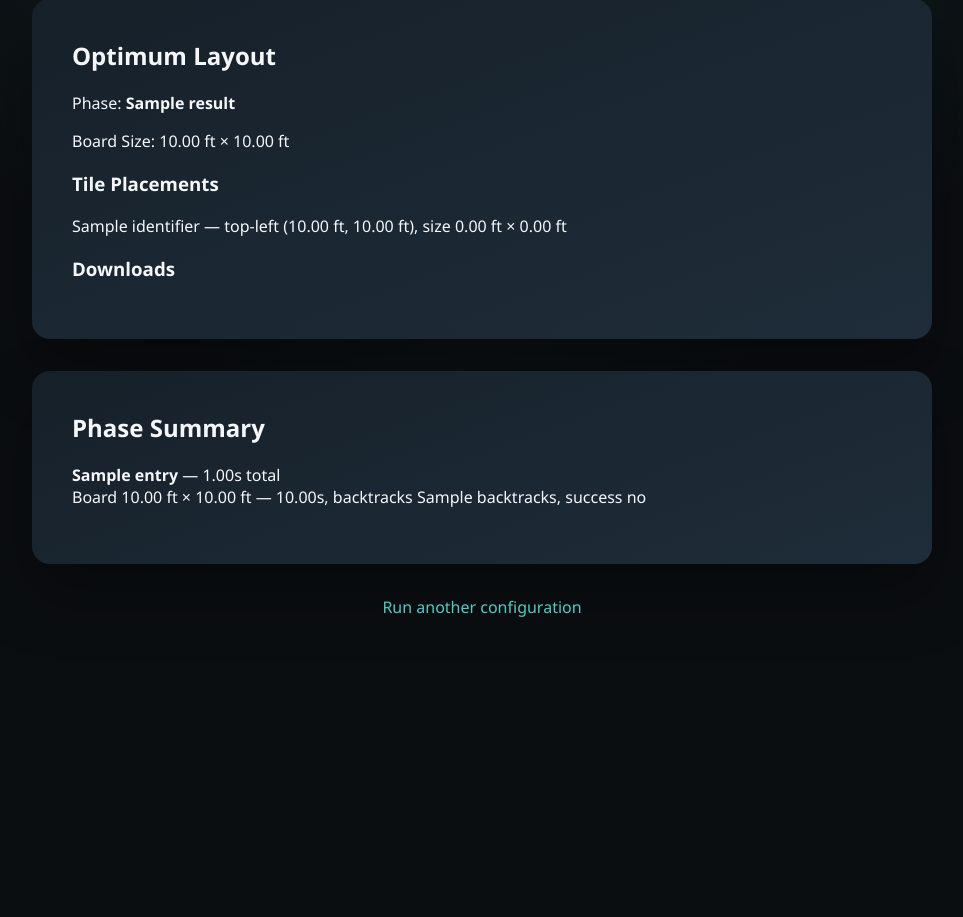
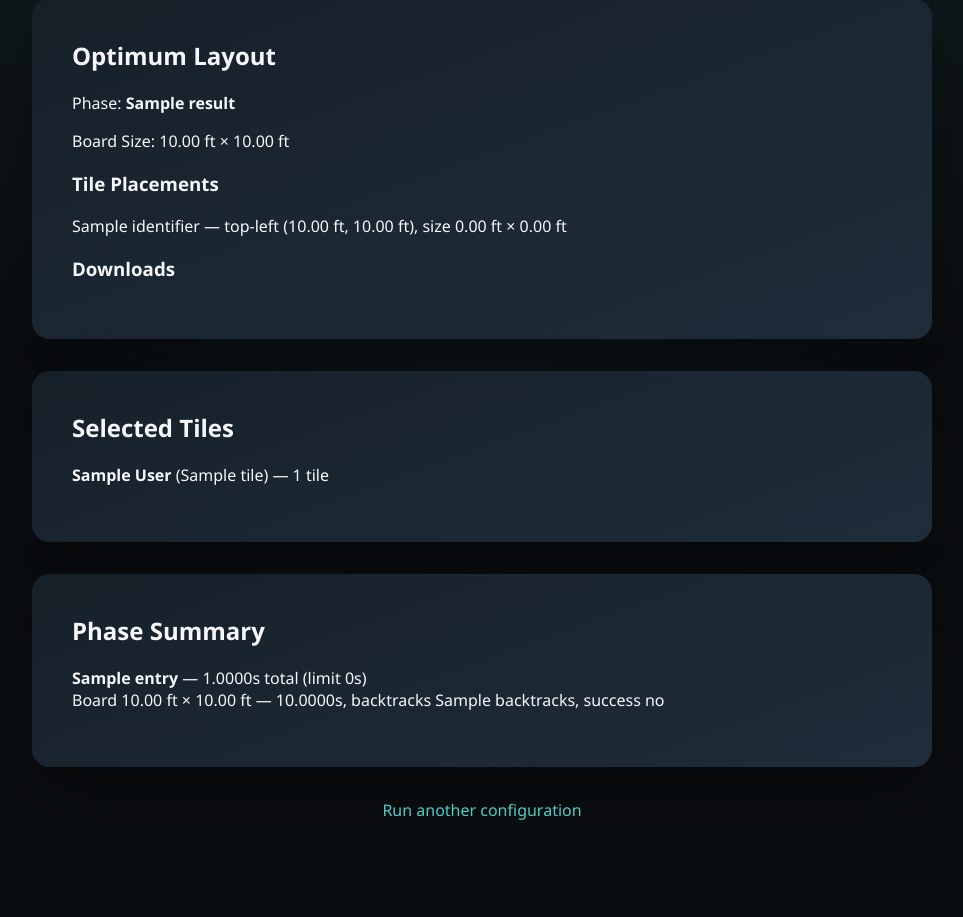
Before and after one commit to copernicus99/Tile_Solver_Thingy, a Flask app: template templates/results_form.html in a window 1280 px wide. Shown: the part 171-1088 px from the top of the page, without its empty margins (158-1121 px from the left). Before the commit the page ends 788 px from the top, so only its background shows below. Run offline with Flask 3, Linux system fonts and the light colour scheme; the template is opened without the code that fills it: most values are stand-ins (such as "Sample title", 1, 10 or a date in 2020).

Commit message:
Improve results summary and phase timing display

```diff
--- a/app.py
+++ b/app.py
@@ -29,6 +29,16 @@ app.secret_key = "tile-solver-secret"
 
 orchestrator = TileSolverOrchestrator()
 
+PHASE_CONFIGS = {
+    phase.name: phase
+    for phase in (
+        SETTINGS.PHASE_A,
+        SETTINGS.PHASE_B,
+        SETTINGS.PHASE_C,
+        SETTINGS.PHASE_D,
+    )
+}
+
 
 @dataclass
 class RunState:
@@ -39,6 +49,7 @@ class RunState:
     done: bool = False
     thread: Optional[threading.Thread] = None
     created_at: float = field(default_factory=time.time)
+    selection: Dict[str, int] = field(default_factory=dict)
 
 
 class RunManager:
@@ -48,7 +59,7 @@ class RunManager:
 
     def start_run(self, selection: Dict[str, int]) -> str:
         run_id = uuid.uuid4().hex
-        state = RunState(queue.Queue())
+        state = RunState(queue.Queue(), selection=dict(selection))
         with self._lock:
             self._runs[run_id] = state
         thread = threading.Thread(
@@ -107,6 +118,7 @@ def index():
 @app.route("/solve", methods=["POST"])
 def solve_tiles():
     selection = _parse_selection(request.form)
+    selection_summary = _selection_summary(selection)
     try:
         result, logs = orchestrator.solve(selection)
     except ValueError as exc:
@@ -117,6 +129,8 @@ def solve_tiles():
             error=str(exc),
             outputs={},
             config=SETTINGS,
+            selection_summary=selection_summary,
+            phase_limits=_phase_limits(),
         )
     outputs = _write_outputs(result, logs) if result else {}
     return render_template(
@@ -126,6 +140,8 @@ def solve_tiles():
         outputs=outputs,
         error=None if result else "No solution within the provided timeframes",
         config=SETTINGS,
+        selection_summary=selection_summary,
+        phase_limits=_phase_limits(),
     )
 
 
@@ -164,6 +180,7 @@ def run_result(run_id: str):
     if not state.done:
         return "", 202
     logs = state.logs or []
+    selection_summary = _selection_summary(state.selection)
     if state.error:
         return render_template(
             "results_form.html",
@@ -172,6 +189,8 @@ def run_result(run_id: str):
             error=state.error,
             outputs={},
             config=SETTINGS,
+            selection_summary=selection_summary,
+            phase_limits=_phase_limits(),
         )
     outputs = _write_outputs(state.result, logs) if state.result else {}
     return render_template(
@@ -181,6 +200,8 @@ def run_result(run_id: str):
         outputs=outputs,
         error=None if state.result else "No solution within the provided timeframes",
         config=SETTINGS,
+        selection_summary=selection_summary,
+        phase_limits=_phase_limits(),
     )
 
 
@@ -204,6 +225,47 @@ def _parse_selection(form_data) -> Dict[str, int]:
             count = 0
         selection[name] = max(0, min(10, count))
     return selection
+
+
+def _selection_summary(selection: Dict[str, int]):
+    summary = []
+    for tile_name, dims in SETTINGS.TILE_OPTIONS.items():
+        count = selection.get(tile_name, 0)
+        if count <= 0:
+            continue
+        width_ft, height_ft = dims
+        summary.append(
+            {
+                "name": tile_name,
+                "count": count,
+                "width_ft": width_ft,
+                "height_ft": height_ft,
+                "display_name": f"{tile_name.replace('x', ' ft × ')} ft tile",
+                "dimensions_label": f"{width_ft:.1f} ft × {height_ft:.1f} ft",
+            }
+        )
+    return summary
+
+
+def _phase_limits() -> Dict[str, int]:
+    return {name: config.time_limit_sec for name, config in PHASE_CONFIGS.items()}
+
+
+def _format_seconds(seconds: Optional[float]) -> str:
+    if seconds is None:
+        return "No limit"
+    seconds_int = int(round(seconds))
+    if seconds_int < 0:
+        return "0s"
+    minutes, secs = divmod(seconds_int, 60)
+    if minutes:
+        return f"{minutes}m {secs}s"
+    return f"{secs}s"
+
+
+@app.context_processor
+def inject_helpers():
+    return {"format_seconds": _format_seconds}
 
 
 def _write_outputs(result: SolveResult | None, logs: List[PhaseLog]):
--- a/config.py
+++ b/config.py
@@ -31,8 +31,8 @@ class Settings:
 
     PHASE_A = PhaseConfig("Phase A", allow_rotation=False, allow_discards=False, time_limit_sec=600)
     PHASE_B = PhaseConfig("Phase B", allow_rotation=True, allow_discards=False, time_limit_sec=600)
-    PHASE_C = PhaseConfig("Phase C", allow_rotation=False, allow_discards=False, time_limit_sec=300)
-    PHASE_D = PhaseConfig("Phase D", allow_rotation=True, allow_discards=False, time_limit_sec=300)
+    PHASE_C = PhaseConfig("Phase C", allow_rotation=False, allow_discards=False, time_limit_sec=600)
+    PHASE_D = PhaseConfig("Phase D", allow_rotation=True, allow_discards=False, time_limit_sec=600)
 
     OUTPUT_DIR = Path("outputs")
     LOG_DIR = Path("logs")
--- a/templates/results_form.html
+++ b/templates/results_form.html
@@ -40,17 +40,35 @@
             </ul>
         </div>
         {% endif %}
+        {% if selection_summary %}
+        <div class="results-container">
+            <h2>Selected Tiles</h2>
+            <ul class="tile-selection-list">
+                {% for tile in selection_summary %}
+                <li>
+                    <strong>{{ tile.display_name }}</strong>
+                    (<span>{{ tile.dimensions_label }}</span>) —
+                    {{ tile.count }} tile{% if tile.count != 1 %}s{% endif %}
+                </li>
+                {% endfor %}
+            </ul>
+        </div>
+        {% endif %}
         <div class="results-container">
             <h2>Phase Summary</h2>
             {% if logs %}
             <ul>
                 {% for entry in logs %}
                 <li>
-                    <strong>{{ entry.phase_name }}</strong> — {{ '%.2f'|format(entry.total_elapsed) }}s total
+                    {% set phase_limit = phase_limits.get(entry.phase_name) %}
+                    <strong>{{ entry.phase_name }}</strong> — {{ '%.4f'|format(entry.total_elapsed) }}s total
+                    {% if phase_limit is not none %}
+                    (limit {{ format_seconds(phase_limit) }})
+                    {% endif %}
                     <ul>
                         {% for attempt in entry.attempts %}
                         <li>
-                            Board {{ '%.2f'|format(attempt.board_size_ft[0]) }} ft × {{ '%.2f'|format(attempt.board_size_ft[1]) }} ft — {{ '%.2f'|format(attempt.elapsed) }}s,
+                            Board {{ '%.2f'|format(attempt.board_size_ft[0]) }} ft × {{ '%.2f'|format(attempt.board_size_ft[1]) }} ft — {{ '%.4f'|format(attempt.elapsed) }}s,
                             backtracks {{ attempt.backtracks }}, success {{ 'yes' if attempt.success else 'no' }}
                         </li>
                         {% endfor %}
```
